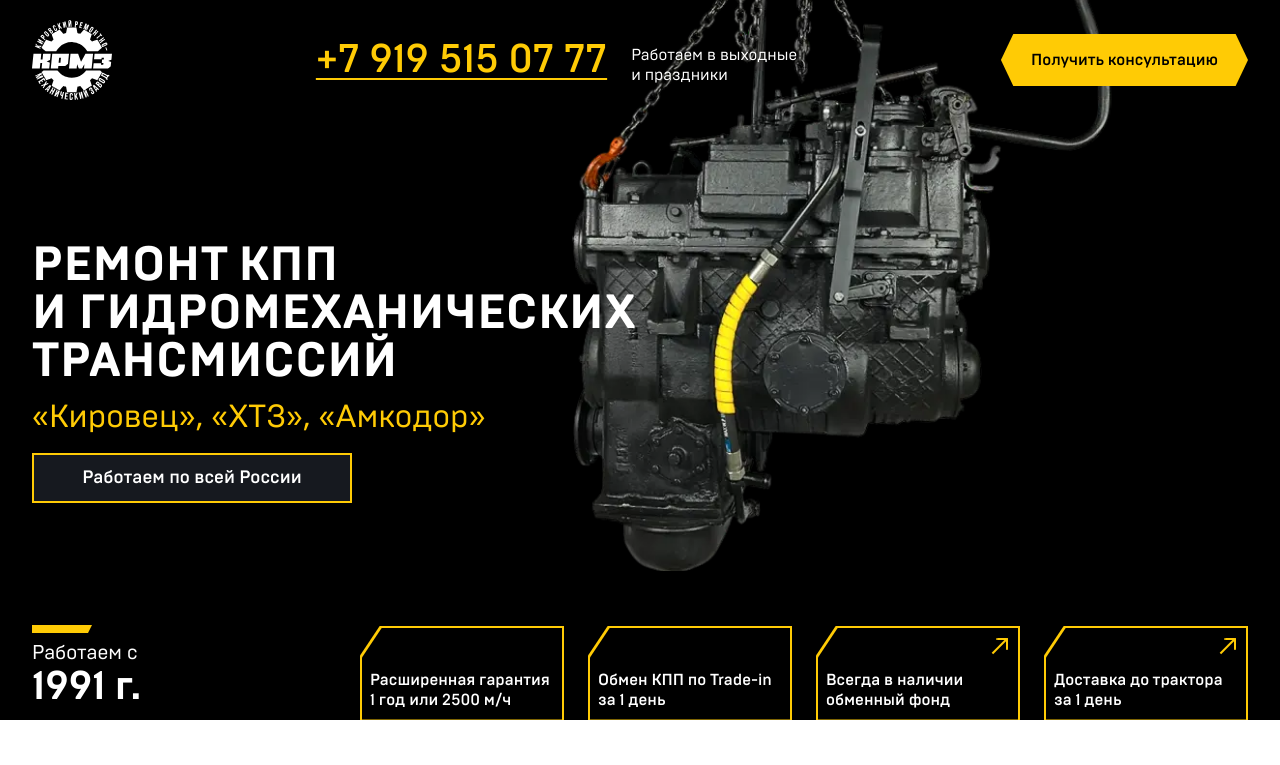
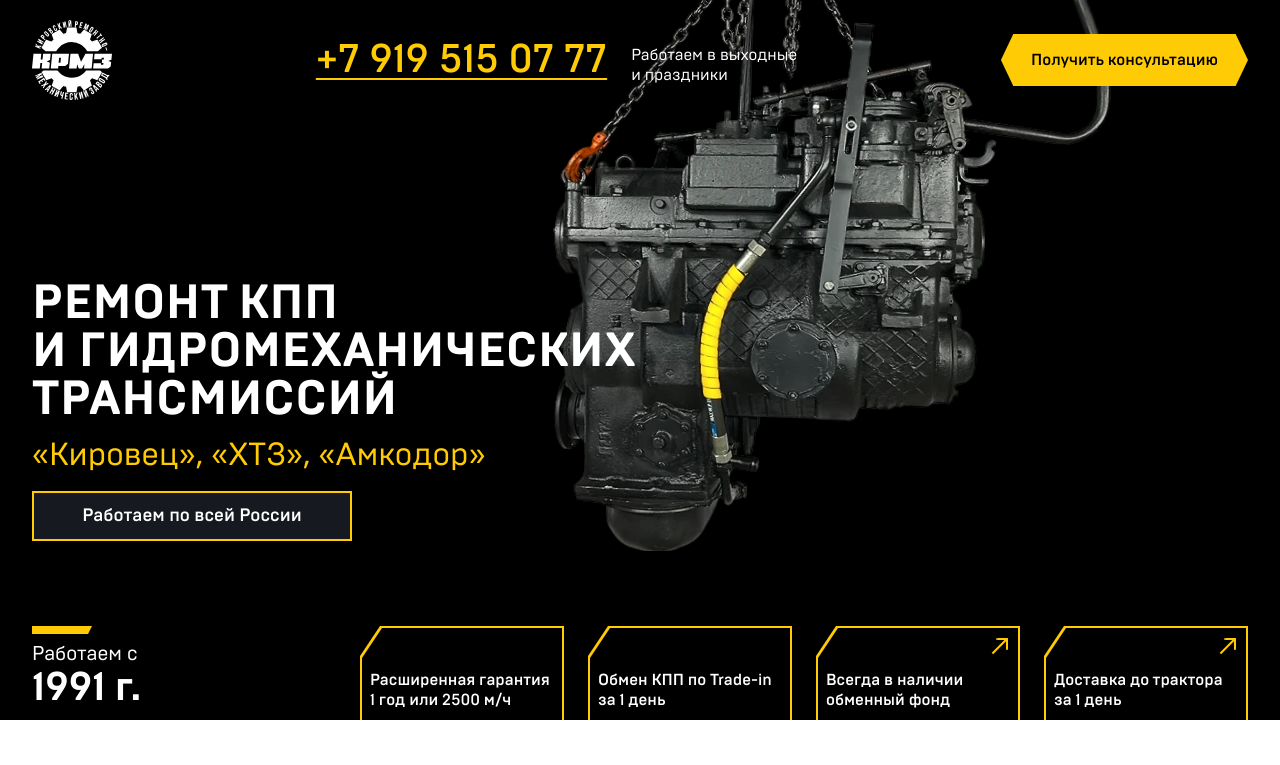
Before and after one commit to kirillsz/zheleznoe-delo, a website built with Vite: page index.html in a window 1280 px wide. Shown: the top 765 px of the page. Built offline with nearby package versions, Linux system fonts and the light colour scheme; no server answers.

Commit message:
Изменена логика entry footer и entry picture

```diff
--- a/index.html
+++ b/index.html
@@ -1,5 +1,5 @@
 <!DOCTYPE html>
-<html lang="en">
+<html lang="ru">
   <head>
     <meta charset="UTF-8" />
     <meta name="viewport" content="width=device-width, initial-scale=1.0" />
@@ -68,8 +68,21 @@
             <span
               class="entry-section--main__description-location-data fc-neutral-900 fw-500"
               style="text-align: center"
-              >Работаем по всей России</span
-            >
+              >Работаем по всей России
+            </span>
+            <img
+              class="entry-section--main__bg-obj"
+              src="assets/img/entry-section_decor-obj--mobile.webp"
+              srcset="
+                assets/img/entry-section_decor-obj--tablet.webp 542w,
+                assets/img/entry-section_decor-obj.webp         599w
+              "
+              sizes="(max-width:
+            40em) 288px, (max-width: 64em) 542px, 599px"
+              alt="Фотография
+            свисающего КПП черного цвета"
+              fetchpriority="high"
+            />
           </div>
           <div class="entry-section--main__footer">
             <div class="entry-section-founding-date">
@@ -110,28 +123,7 @@
               </a>
             </div>
           </div>
-          <picture>
-            <source
-              media="(min-width: 64em)"
-              srcset="./assets/img/entry-section_decor-obj--desktop.webp"
-              width="579"
-              height="591"
-            />
-            <source
-              media="(min-width: 40em)"
-              srcset="./assets/img/entry-section_decor-obj--desktop.webp"
-              width="523"
-              height="534"
-            />
-            <img
-              decoding="async"
-              class="entry-section--main-decor-object"
-              src="./assets/img/entry-section_decor-obj--mobile.webp"
-              alt="Фотография свисающего КПП черного цвета"
-              width="286"
-              height="308"
-            />
-          </picture>
+
           <button
             class="button show-popUp bg-accent entry-section--main-mobile-button"
             type="button"
@@ -1941,7 +1933,7 @@
             Фото и видео вашей КПП
           </h3>
           <p class="article-section_about-heading--accent">
-            Запросите фото и видео сборки, испытаний, откатки и отрузки КПП.
+            Запросите фото и видео сборки, испытаний, обкатки и отрузки КПП.
             Покажем все процессы по ремонту именно той КПП, которую отправим вам
           </p>
           <div class="socials__links">
@@ -2768,7 +2760,6 @@
         <div class="container flex-column--reversed">
           <img
             decoding="async"
-            loading="lazy"
             class="article-section-img"
             src="./assets/img/agreement-photo-xl.webp"
             alt="Фотография пакета документов, гарантийного талона на отремонтированный КПП"
--- a/styles/scss/sections/_entry.scss
+++ b/styles/scss/sections/_entry.scss
@@ -1,8 +1,12 @@
 @use "../colors.scss" as c;
 .entry-section {
-  position: relative;
+  @media all and (min-width: 40em) {
+    background: c.$color-main;
+  }
+
   &-founding-date {
     line-height: 1;
+
     @media all and (min-width: 40em) {
       display: none;
     }
@@ -27,9 +31,8 @@
     gap: 16px;
     font-size: 14px;
     grid-template-columns: repeat(2, minmax(min(152px, 100%), 1fr));
-    margin-top: 24px;
+
     @media all and (min-width: 40em) {
-      padding-bottom: 8px;
       grid-template-columns: repeat(4, minmax(min(123px, 100%), 1fr));
     }
 
@@ -86,12 +89,16 @@
   }
 
   &--main {
-    background: c.$color-main;
+    position: relative;
+    z-index: 9;
+
     min-height: 688px;
     color: c.$color-neutral-900;
 
     padding-top: 20px;
-
+    @media all and (max-width: 40em) {
+      background: c.$color-main;
+    }
     margin-bottom: 32px;
 
     @media all and (min-width: 40em) {
@@ -104,19 +111,18 @@
       height: 100%;
       overflow: hidden;
 
-      @media all and (min-width: 64em) {
+      @media all and (min-width: 40em) {
         display: flex;
         flex-direction: column;
         justify-content: space-between;
       }
     }
 
-    &__header,
     &__description {
-      position: relative;
-      z-index: 999;
+      @media all and (max-width: 40em) {
+        margin-bottom: 16px;
+      }
     }
-
     &__header,
     &__footer {
       display: flex;
@@ -127,7 +133,7 @@
       margin-bottom: 20px;
       align-items: center;
       @media all and (min-width: 40em) {
-        margin-bottom: 350px;
+        margin-bottom: 310px;
       }
       @media all and (min-width: 64em) {
         margin-bottom: 96px;
@@ -171,9 +177,6 @@
         padding: 12px 18px;
         max-width: 320px;
         font-size: 0.9rem;
-
-        position: relative;
-        z-index: 999;
       }
       & .main-factories {
         font-size: 20px;
@@ -188,12 +191,12 @@
       }
     }
 
-    &-decor-object {
-      transform: translate(35px, -10px);
+    &__bg-obj {
+      transform: translateX(35px);
       @media only screen and (min-width: 40em) {
         transform: none;
         position: absolute;
-        z-index: 0;
+        z-index: -1;
         right: 10vw;
         top: -20px;
       }
@@ -207,16 +210,15 @@
     &__footer {
       display: none;
       @media all and (min-width: 40em) {
-        transform: translateY(32px);
         position: relative;
         z-index: 2;
         width: 100%;
         display: flex;
         justify-content: space-between;
-        align-items: center;
+        transform: translateY(2px);
       }
       @media all and (min-width: 64em) {
-        transform: translateY(54px);
+        // transform: translateY(54px);
       }
     }
     &-mobile-button {
@@ -228,6 +230,9 @@
     }
   }
   &--mobile {
+    .entry-section-founding-date {
+      margin-bottom: 24px;
+    }
     @media all and (min-width: 40em) {
       display: none;
     }
--- a/styles/scss/style.scss
+++ b/styles/scss/style.scss
@@ -58,6 +58,7 @@
   width: 100%;
   max-width: 320px;
   border: none;
+  color: c.$color-main;
   padding: 0.8rem 1.5rem;
   font-size: 16px;
   clip-path: var(--button-shape);
@@ -142,8 +143,11 @@
 .text-underline {
   text-decoration: 2px underline;
   text-underline-offset: 4px;
+  --webkit-text-decoration: 2px underline;
+  --webkit-text-underline-offset: 4px;
   &[data-type="policy"] {
     text-decoration: 1px underline;
+    --webkit-text-decoration: 1px underline;
   }
 }
 
```
Also changed, not shown: assets/img/entry-section_decor-obj--desktop.webp (deleted), assets/img/entry-section_decor-obj--tablet.webp (added), assets/img/entry-section_decor-obj.webp (added), styles/style.css, 1 other file.
